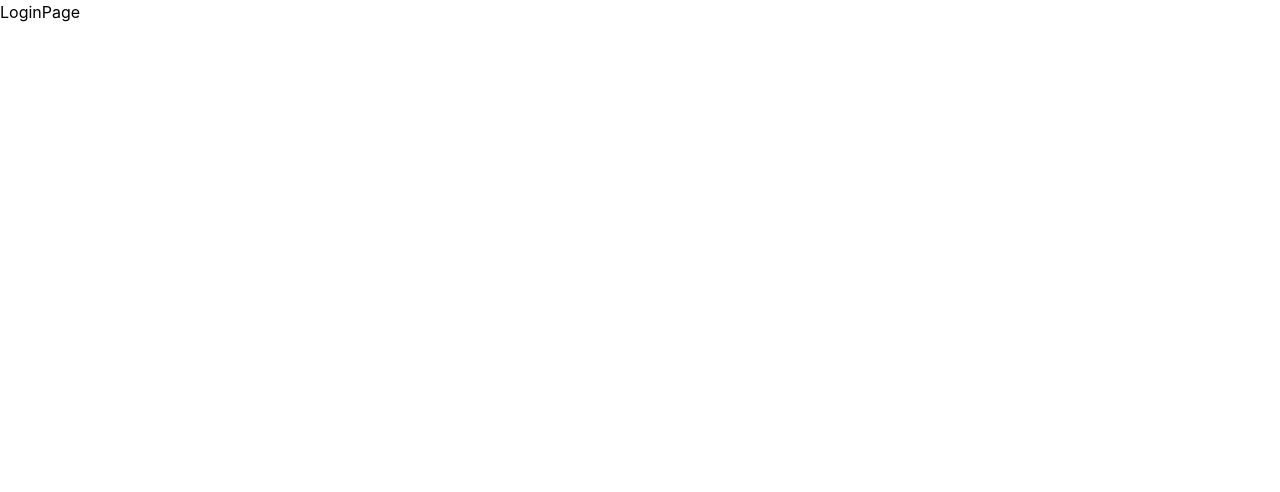
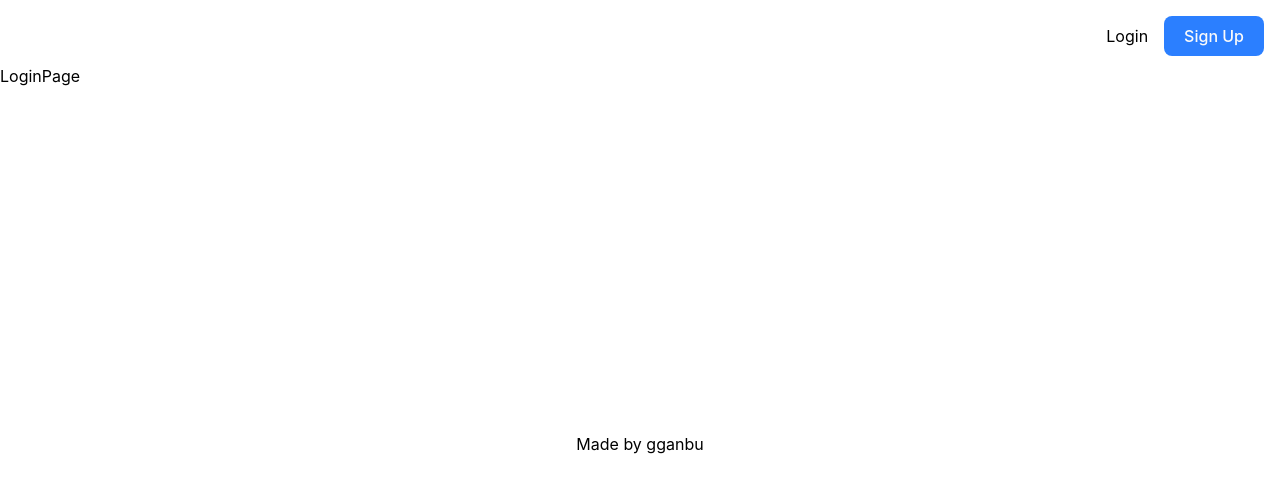
Before and after one commit to gganbuu/super-secret-club-frontend, a React (Vite) app: page /login in a window 1280 px wide. Shown: the top 492 px of the page. Built offline with nearby package versions, Linux system fonts and the light colour scheme.

Commit message:
added layout for navbar and footer bar

```diff
--- /dev/null
+++ b/src/components/FooterBar/FooterBar.jsx
@@ -0,0 +1,11 @@
+import React from 'react'
+
+const FooterBar = ({}) => {
+  return (
+    <footer className='max-w-7xl m-auto flex items-center gap-[1rem] p-[1rem]'>
+        <p>Made by gganbu</p>
+    </footer>
+  )
+}
+
+export default FooterBar
--- /dev/null
+++ b/src/components/Layout/Layout.jsx
@@ -0,0 +1,16 @@
+import React from 'react'
+import { Outlet } from 'react-router'
+import NavBar from '../Navbar/NavBar'
+import FooterBar from '../FooterBar/FooterBar'
+
+const Layout = () => {
+  return (
+    <div className='flex flex-col min-h-screen'>
+        <NavBar/>
+        <Outlet/>
+        <FooterBar/>
+    </div>
+  )
+}
+
+export default Layout
--- /dev/null
+++ b/src/components/Navbar/NavBar.jsx
@@ -0,0 +1,23 @@
+import { Link } from "react-router"
+import PrimaryButton from "../PrimaryButton/PrimaryButton"
+
+const NavBar = ({isLoggedIn}) => {
+    return (
+        <header className='h-[4rem]'>
+        {isLoggedIn
+        ?
+        (
+        <nav>
+
+        </nav>
+        ) : (
+        <nav className='max-w-7xl m-auto flex justify-end items-center gap-[1rem] p-[1rem]'>
+            <Link to="/Login"> Login </Link>
+            <Link to="/Sign Up"><PrimaryButton name="Sign Up"></PrimaryButton></Link>
+        </nav>
+        )}
+        </header>
+    )
+}
+
+export default NavBar
--- a/src/main.jsx
+++ b/src/main.jsx
@@ -2,13 +2,15 @@ import { StrictMode } from 'react'
 import { createRoot } from 'react-dom/client'
 import { createBrowserRouter } from "react-router";
 import { RouterProvider } from "react-router/dom";
+
+import Layout from './components/Layout/Layout';
 
 import SuccessPage from './pages/SuccessPage/SuccessPage';
 import { SignUpPage } from './pages/SignUpPage/SignUpPage';
 import { SignUpPost } from './pages/SignUpPage/SignUpPost';
 
 import LoginPage from './pages/LoginPage/LoginPage';
-import { LoginPagePost } from './pages/LoginPage/LoginPagePost'
+import { LoginPagePost } from './pages/LoginPage/LoginPost'
 
 import './index.css'
 
@@ -16,18 +18,35 @@ import './index.css'
 const router = createBrowserRouter([
   {
     path: "/",
-    Component: SignUpPage,
-    action: SignUpPost
-  },
-  {
-    path: "/success",
-    Component: SuccessPage,
-  },
-  {
-    path: "/login",
-    Component: LoginPage,
-  },
+    element: <Layout/>,
+    children: [
+      {
+        index: true,
+        Component: SignUpPage,
+      },
+      {
+        path: 'login',
+        Component: LoginPage,
+      }
+    ]
+  }
 ]);
+
+// const router = createBrowserRouter([
+//   {
+//     path: "/",
+//     Component: SignUpPage,
+//     action: SignUpPost
+//   },
+//   {
+//     path: "/success",
+//     Component: SuccessPage,
+//   },
+//   {
+//     path: "/login",
+//     Component: LoginPage,
+//   },
+// ]);
 
 createRoot(document.getElementById('root')).render(
   <RouterProvider router={router}/>
--- a/src/pages/SignUpPage/SignUpPage.jsx
+++ b/src/pages/SignUpPage/SignUpPage.jsx
@@ -1,5 +1,6 @@
 import {useState } from 'react'
 import { useActionData } from 'react-router'
+import NavBar from '../../components/Navbar/NavBar'
 
 import { Form } from 'react-router'
 import LabelInput from '../../components/LabelInput/LabelInput'
@@ -33,10 +34,7 @@ export const SignUpPage = () => {
 
 
     return (
-    <div className='flex flex-col min-h-screen'>
-        <header className='h-[4rem]'>
-            <nav></nav>
-        </header>
+    <>
         <main className='flex-1 flex justify-center items-center'>
             <Form method="POST" className="flex flex-col justify-between w-xl min-h-[600px] border border-gray-400 rounded-xl py-[2rem] px-[2rem]">
                 <header className='flex flex-col items-center'>
@@ -88,9 +86,6 @@ export const SignUpPage = () => {
                 </footer>
             </Form>
         </main>
-
-        <footer className='h-[4rem]'>
-        </footer>
-    </div>
+    </>
   )
 }
```
Also changed, not shown: src/pages/LoginPage/LoginPost.js (renamed from src/pages/LoginPage/LoginPagePost.js).
